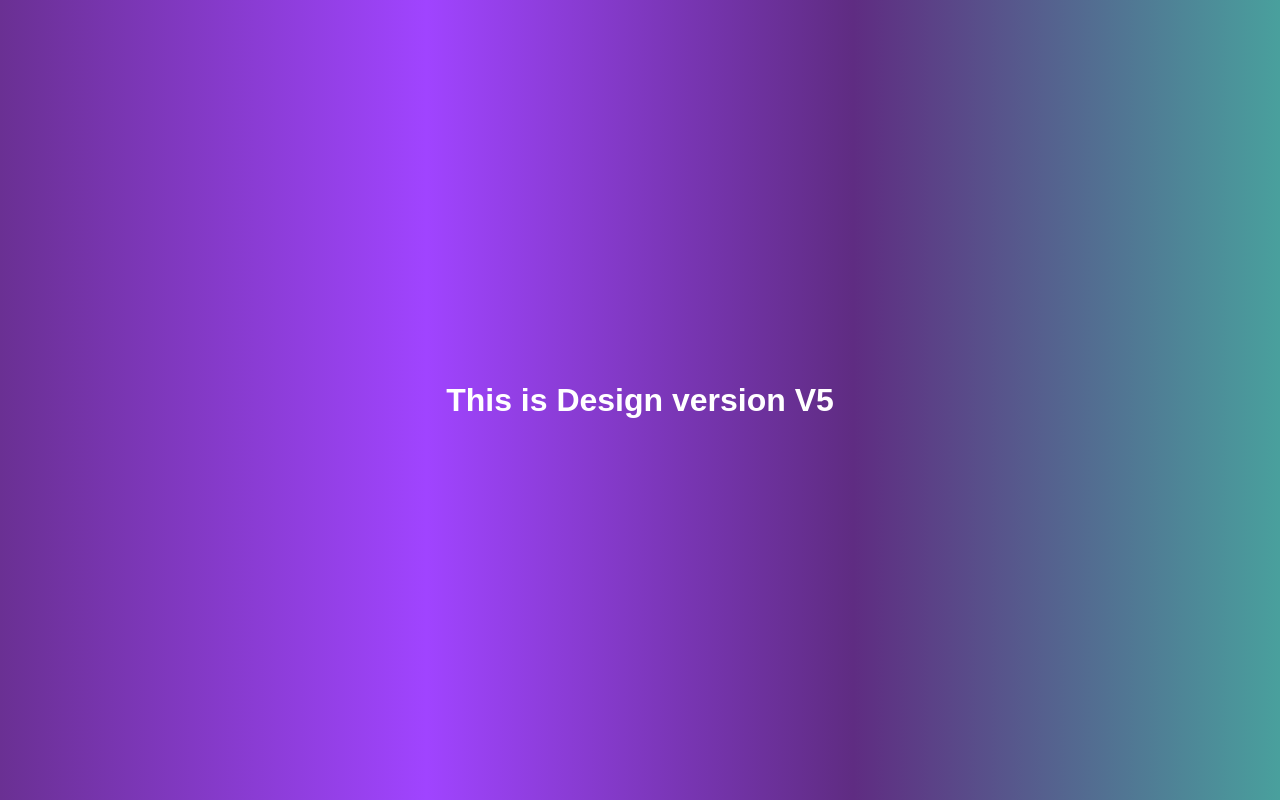
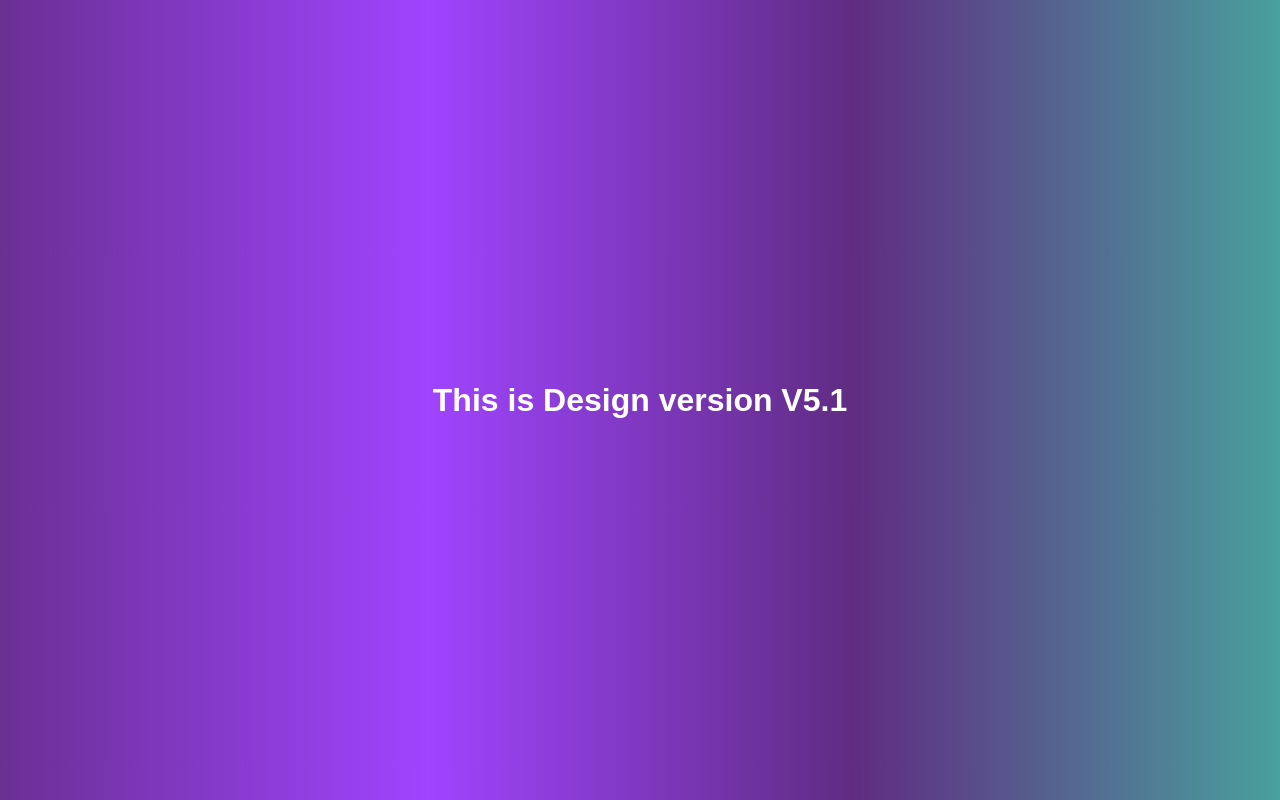
Before and after one commit to XinghBadal/myrepo, a plain HTML site: page index.html in a window 1280 px wide. Drawn offline with Linux system fonts and the light colour scheme.

Commit message:
Changed the Version to 5.1

```diff
--- a/index.html
+++ b/index.html
@@ -7,6 +7,6 @@
     <title>Document</title>
 </head>
 <body>
-    <h1>This is Design version V5</h1>
+    <h1>This is Design version V5.1</h1>
 </body>
 </html>
```
